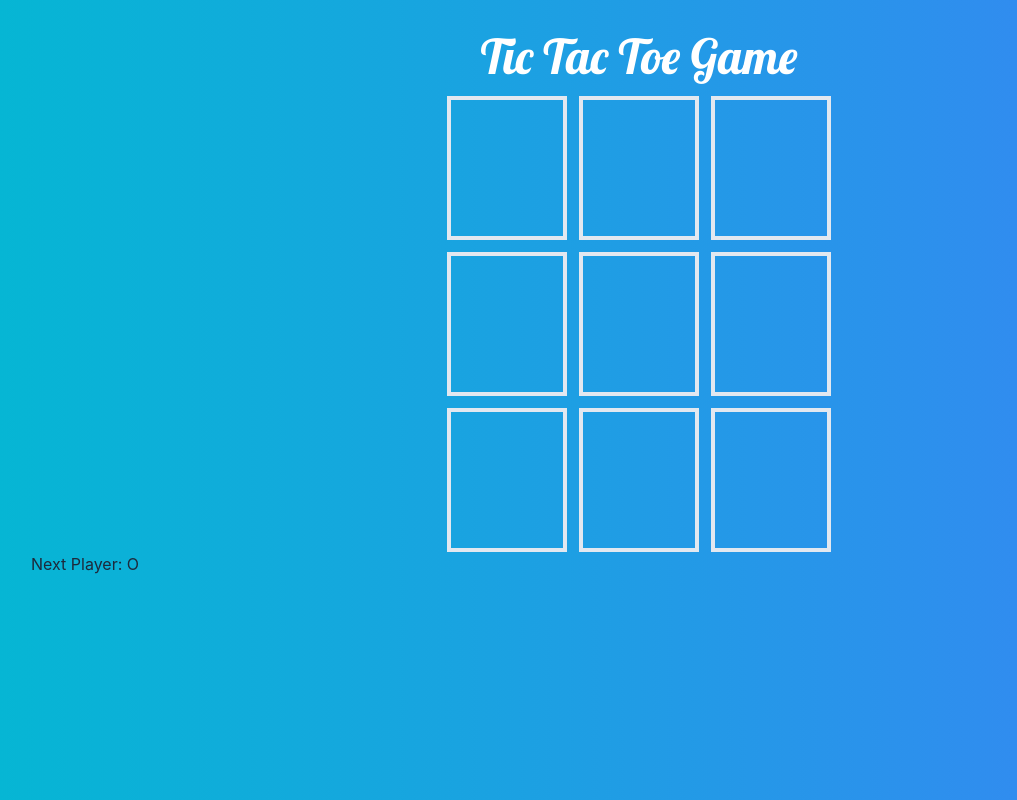
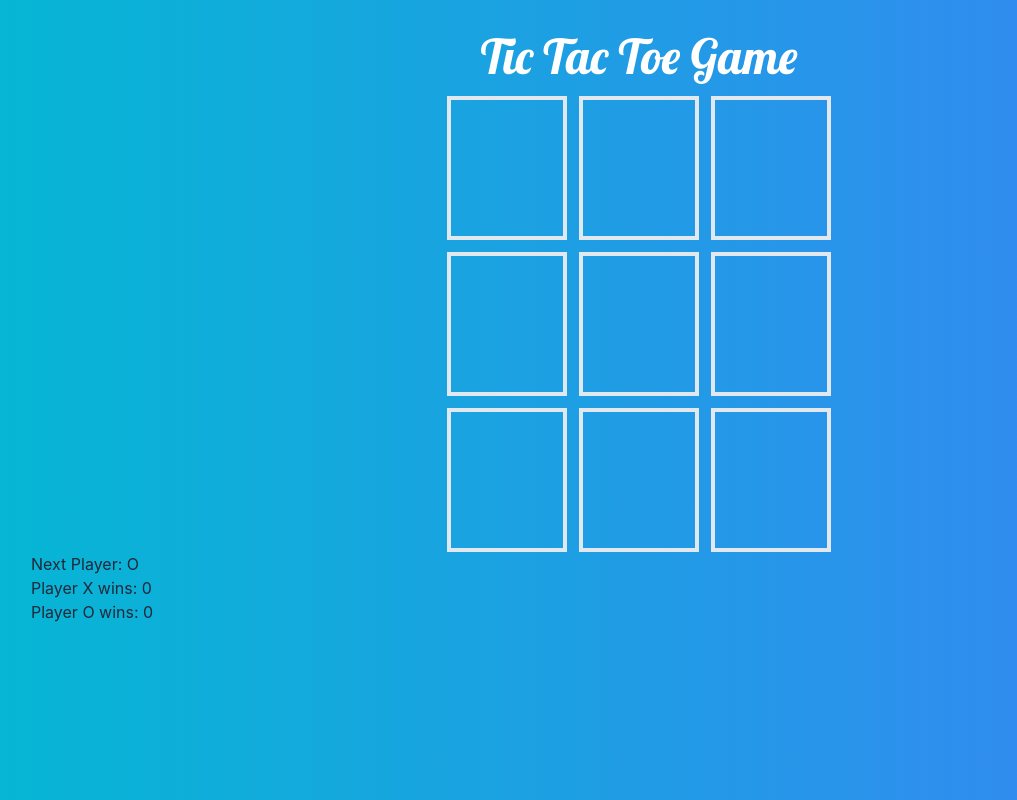
Before and after one commit to Nigraum/tic-tac-toe-react, a React (Vite) app: page / in a window 1280 px wide. Shown: the whole page, without its empty margins (1-1018 px from the left). Built offline with nearby package versions, Linux system fonts and the light colour scheme.

Commit message:
Setting players scores

```diff
--- a/src/Game.tsx
+++ b/src/Game.tsx
@@ -113,6 +113,8 @@ function Game() {
 
         <div>
             <p>Next Player: <span>{currentPlayer}</span></p>
+            <p>Player X wins: <span>{scores["X"]}</span></p>
+            <p>Player O wins: <span>{scores["O"]}</span></p>
         </div>
       </div>
     </div>
```
